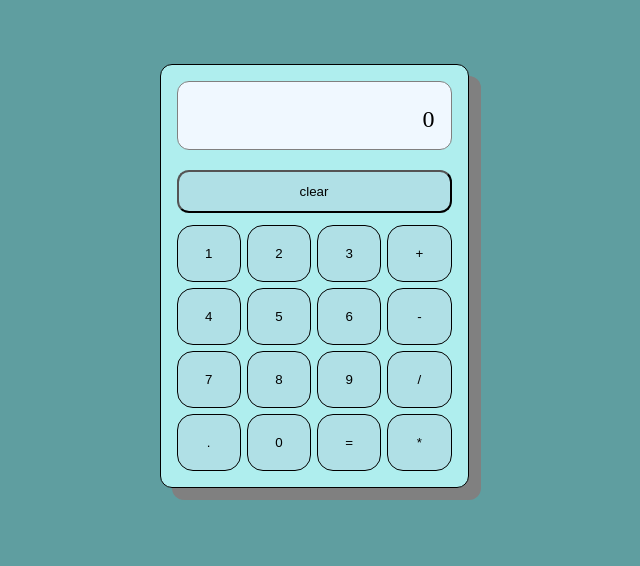
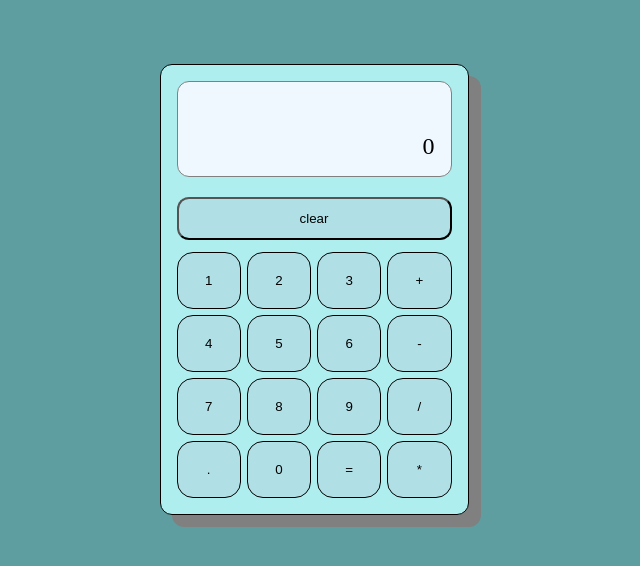
Before and after one commit to Erik7910/calculator, a plain HTML site: page index.html in a window 1280 px wide. Shown: the whole page, without its empty margins (326-966 px from the left). Drawn offline with Linux system fonts and the light colour scheme.

Commit message:
Update styles.css

```diff
--- a/styles.css
+++ b/styles.css
@@ -28,6 +28,9 @@ body{
     background-color: #f0f8ff;
     overflow-wrap: break-word;
 }
+.lastOutput{
+    height: 27px
+}
 .calcOutput{
     margin-top: 8px;
 }
```
